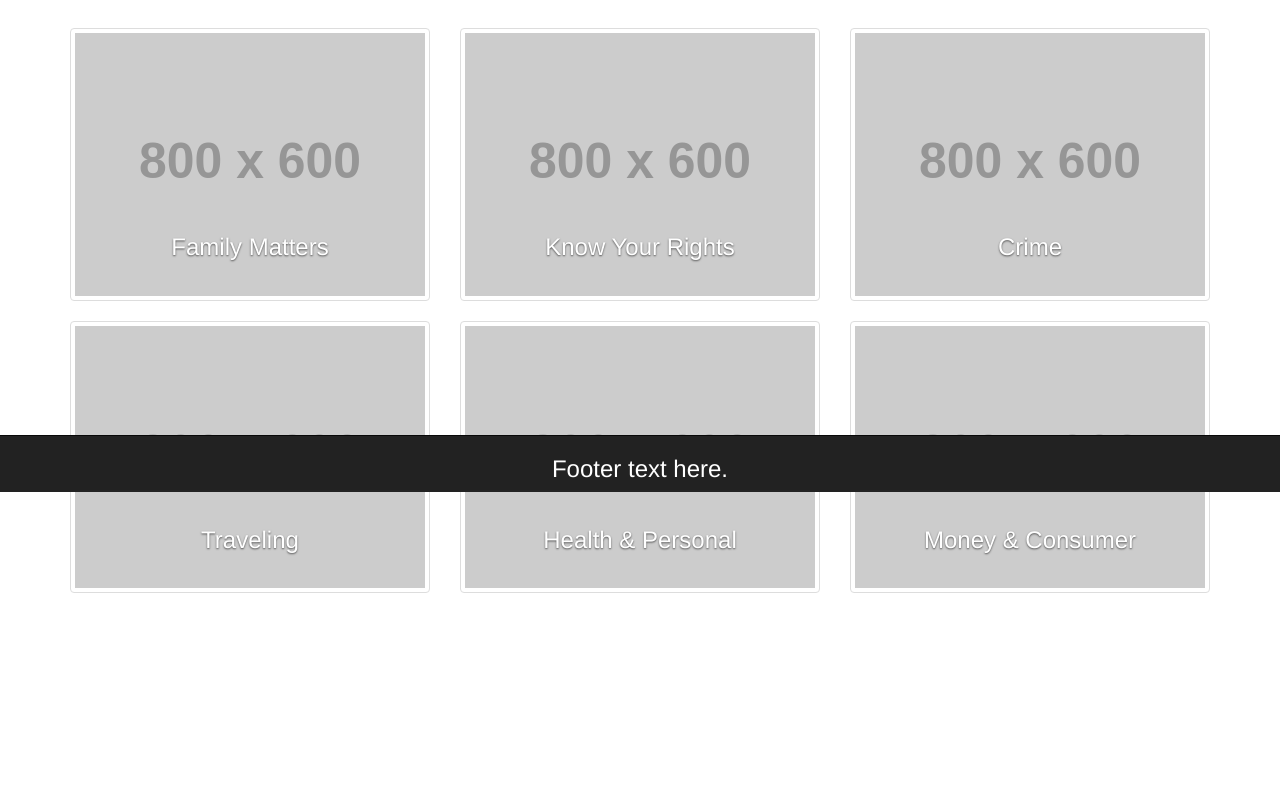
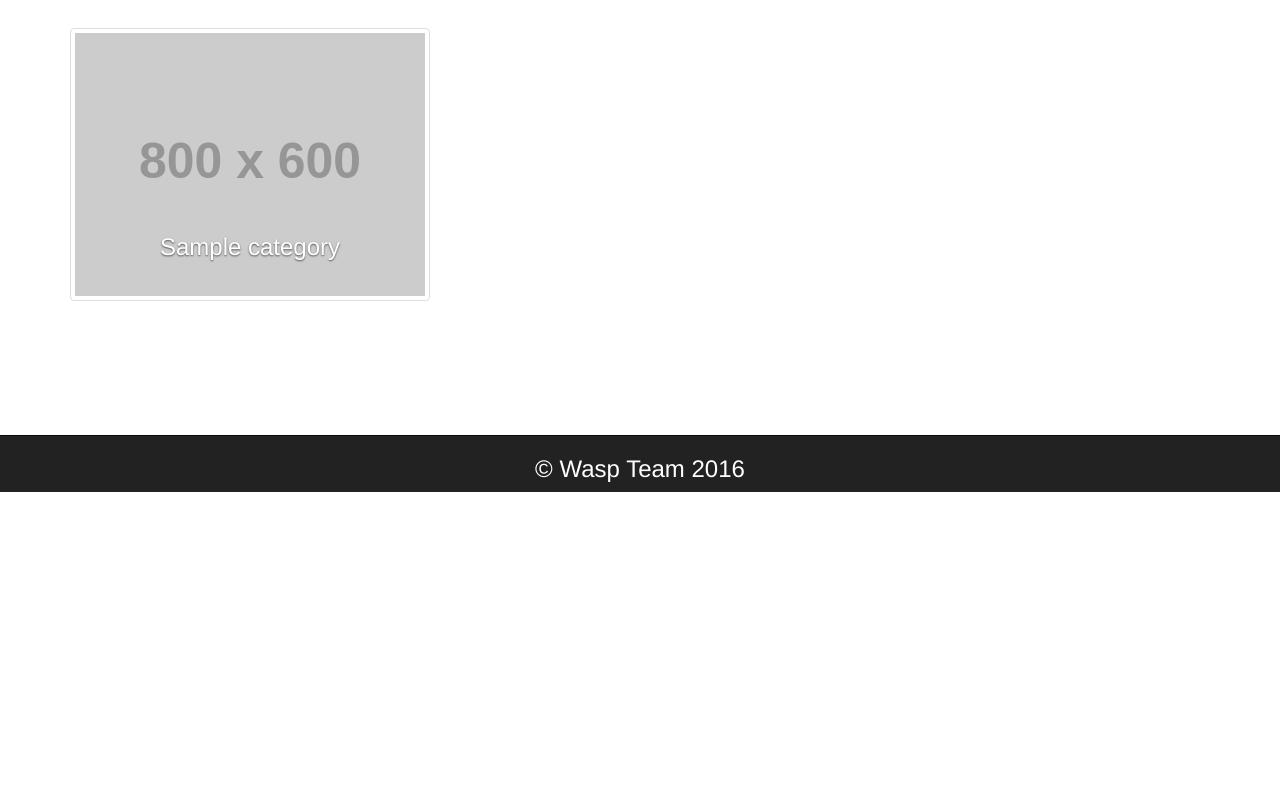
Before and after one commit to Gystark/Tech4Justice2016, a Django app: page / in a window 1280 px wide. Shown: the part 308-1100 px from the top of the page. Run offline with Django 3.2, Linux system fonts and the light colour scheme; tables that the repository leaves empty hold one stand-in row (values such as "Sample post"); grey boxes labelled with a size stand in for pictures from a placeholder-image service; some libraries are stand-ins or nearby versions.

Commit message:
Categories appear dinamically and  style changes.

```diff
--- a/templates/mainapp/base.html
+++ b/templates/mainapp/base.html
@@ -65,10 +65,8 @@
 <div class="container">
                 {% block content %}
             {% endblock %}
-
-
     <div class="navbar navbar-fixed-bottom navbar-inverse">
-        <h3 class="text-center" style="color: white">Footer text here.</h3>
+        <h3 class="text-center" style="color: white">©  Wasp Team 2016</h3>
     </div>
 </div>
 
--- a/templates/mainapp/dictionary.html
+++ b/templates/mainapp/dictionary.html
@@ -1,7 +1,7 @@
 {% extends 'mainapp/base.html' %}
 {% load static from staticfiles %}
 {% block content %}
-    <div class="col-lg-3 col-lg-offset-4">
+    <div class="col-lg-3 col-lg-offset-4" style="padding-top: 5%; padding-bottom: 3%;">
         <form class="form-group" action="{% url 'search_dictionary' %}" method="get">
             <div class="input-group">
                 <input type="text" class="form-control" placeholder="Search dictionary" name="search-term"
--- a/templates/mainapp/index.html
+++ b/templates/mainapp/index.html
@@ -14,43 +14,13 @@
     </form>
     </div>
         <div class="row">
-
-        <div class="col-lg-4 col-sm-6 col-xs-12">
-            <a href="#">
+        {% for category in categories %}
+                <div class="col-lg-4 col-sm-6 col-xs-12">
+            <a href="/category/{{ category.slug }}">
                  <img src="http://placehold.it/800x600" class="thumbnail img-responsive">
-                <div class="carousel-caption"><h3>Family Matters</h3></div>
+                <div class="carousel-caption"><h3>{{ category }}</h3></div>
             </a>
         </div>
-         <div class="col-lg-4 col-sm-6 col-xs-12">
-            <a href="#">
-                 <img src="http://placehold.it/800x600" class="thumbnail img-responsive">
-                <div class="carousel-caption"><h3>Know Your Rights</h3></div>
-            </a>
-        </div>
-         <div class="col-lg-4 col-sm-6 col-xs-12">
-            <a href="#">
-                 <img src="http://placehold.it/800x600" class="thumbnail img-responsive">
-                <div class="carousel-caption"><h3>Crime</h3></div>
-            </a>
-        </div>
-         <div class="col-lg-4 col-sm-6 col-xs-12">
-            <a href="#">
-                 <img src="http://placehold.it/800x600" class="thumbnail img-responsive">
-                <div class="carousel-caption"><h3>Traveling</h3></div>
-            </a>
-        </div>
-         <div class="col-lg-4 col-sm-6 col-xs-12">
-            <a href="#">
-                 <img src="http://placehold.it/800x600" class="thumbnail img-responsive">
-                <div class="carousel-caption"><h3>Health &amp; Personal</h3></div>
-            </a>
-        </div>
-         <div class="col-lg-4 col-sm-6 col-xs-12">
-            <a href="#">
-                 <img src="http://placehold.it/800x600" class="thumbnail img-responsive">
-                <div class="carousel-caption"><h3>Money &amp; Consumer</h3></div>
-            </a>
-        </div>
-
+        {% endfor %}
     </div>
 {% endblock %}
--- a/templates/mainapp/issues.html
+++ b/templates/mainapp/issues.html
@@ -1,6 +1,8 @@
 {% extends 'mainapp/base.html' %}
 {% block content %}
+    <div style="padding-top: 5%;">
     {% for issue in issues %}
         <a href="{% url 'issue' issue.slug %}" class="list-group-item">{{ issue.name }}</a>
     {% endfor %}
+    </div>
 {% endblock %}
--- a/templates/mainapp/questions.html
+++ b/templates/mainapp/questions.html
@@ -2,7 +2,7 @@
 {% load static from staticfiles %}
 {% block content %}
     {% for question_data in context %}
-        <div class="container">
+        <div class="container" style="padding-top: 5%;">
             <div class="question">
                 <a class="list-group-item" href="#">{{ question_data.question.question }}</a>
             </div>
--- a/templates/mainapp/search.html
+++ b/templates/mainapp/search.html
@@ -2,14 +2,14 @@
 {% block content %}
     <p class="text-center"><strong>Results:</strong>:</p><br>
     {% if questions %}
-        <p>><strong>Questions:</strong></p>
+        <p><strong>Questions:</strong></p>
     {% endif %}
     {% for question in questions %}
         <p>{{ question }}</p>
     {% endfor %}
     <br>
     {% if issues %}
-        <p>><strong>Issues:</strong></p>
+        <p><strong>Issues:</strong></p>
     {% endif %}
     {% for issue in issues %}
         <p>{{ issue }}</p>
```
Also changed, not shown: populatedb.py (+34 -15 lines), mainapp/migrations/0001_initial.py.
